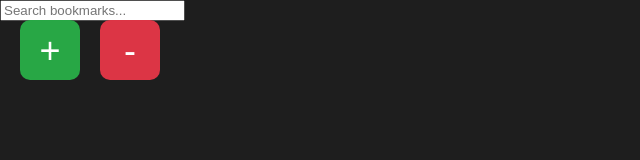
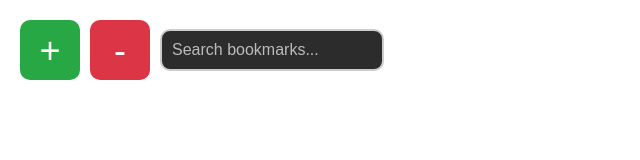
Before and after one commit to williambattista726/simple_bookmark_website, a plain HTML site: page index.html in a window 1280 px wide. Shown: the whole page, without its empty margins (0-640 px from the left). Drawn offline with Linux system fonts and the light colour scheme.

Commit message:
Update styles.css

```diff
--- a/styles.css
+++ b/styles.css
@@ -1,19 +1,16 @@
-body {
-  font-family: Arial, sans-serif;
-  background-color: #1e1e1e;
-  margin: 0;
-  padding: 0;
+/* Toolbar Container */
+.toolbar {
+  position: absolute;
+  top: 20px;
+  left: 20px;
   display: flex;
-  align-items: flex-start;
-  height: 100vh;
-  position: relative;
+  align-items: center;
+  gap: 10px; /* Space between buttons and search bar */
 }
 
 /* Add and Remove Bookmark Buttons */
 #addBookmarkBtn,
 #removeBookmarkBtn {
-  position: absolute;
-  top: 20px;
   width: 60px;
   height: 60px;
   color: white;
@@ -26,12 +23,10 @@ body {
 }
 
 #addBookmarkBtn {
-  left: 20px; /* Position the add button on the left side */
   background-color: #28a745;
 }
 
 #removeBookmarkBtn {
-  left: 100px; /* Position the remove button next to the add button */
   background-color: #dc3545;
 }
 
@@ -43,7 +38,27 @@ body {
   background-color: #c82333;
 }
 
-/* Bookmark List positioned to the right of the add button */
+/* Search Bar */
+#searchBar {
+  padding: 10px;
+  font-size: 16px;
+  border: 2px solid #ccc;
+  border-radius: 10px;
+  width: 200px;
+  background-color: #2c2c2c;
+  color: white;
+}
+
+#searchBar::placeholder {
+  color: #bbb;
+}
+
+#searchBar:focus {
+  outline: none;
+  border-color: #007bff;
+}
+
+/* Bookmark List positioned to the right of the toolbar */
 #bookmarkList {
   display: flex;
   flex-wrap: wrap;
@@ -51,14 +66,14 @@ body {
   list-style: none;
   padding: 20px;
   margin: 20px;
-  margin-left: 180px; /* Add some space to the left for the add and remove buttons */
+  margin-left: 180px; /* Add space to the left for the toolbar */
 }
 
 /* Bookmark Button Style */
 .bookmark-btn {
   display: inline-block;
   margin: 10px;
-  padding: 10px 20px; /* Adjust padding for comfortable spacing */
+  padding: 10px 20px;
   background-color: #007bff;
   color: white;
   font-size: 16px;
@@ -66,7 +81,7 @@ body {
   border: none;
   border-radius: 10px;
   cursor: pointer;
-  white-space: nowrap; /* Prevent text wrapping */
+  white-space: nowrap;
 }
 
 .bookmark-btn:hover {
```
